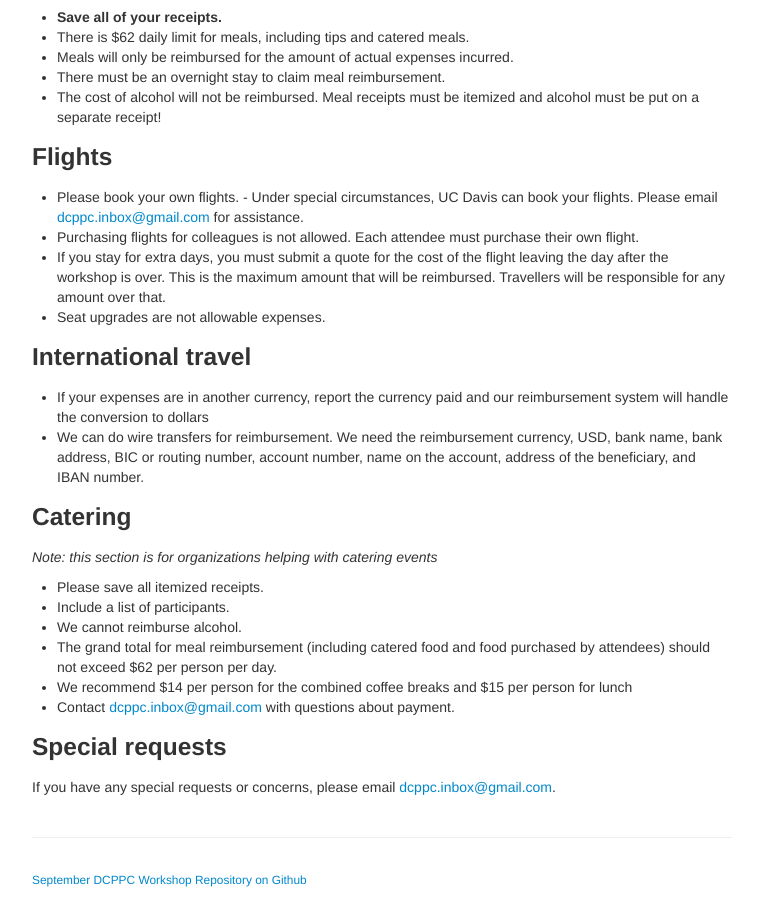
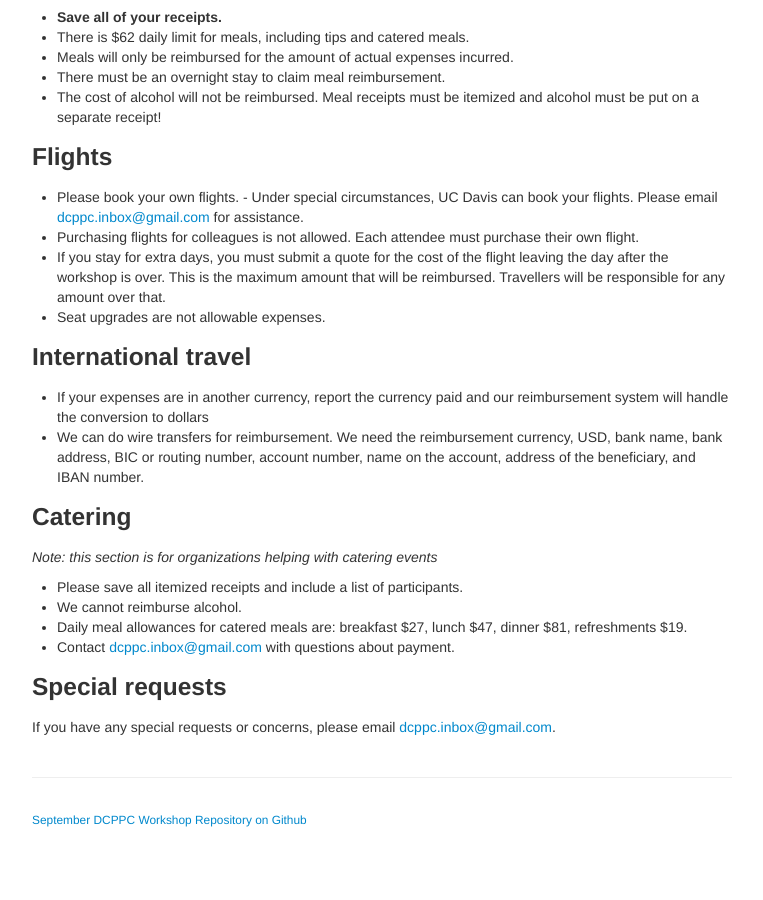
Before and after one commit to dcppc/2018-september-workshop, a Jekyll site: the page built from docs/reimbursements.md, in a window 1280 px wide and 900 px high, scrolled down 745 px. Shown: the whole window, without its empty margins (258-1021 px from the left). Built offline with Jekyll 4.4.1, drawn with Linux system fonts in a browser that asks for light colours; after the commit the page ends 1585 px from its top, so only the background shows below that; some of the changed text lies outside the part shown.

Commit message:
Update reimbursements.md
add 45 day recommendation for completed form and add catering limits

```diff
--- a/docs/reimbursements.md
+++ b/docs/reimbursements.md
@@ -44,11 +44,9 @@ We are **not able** to reimburse 3rd parties. If your employer pays for your exp
 
 ### Catering
 _Note: this section is for organizations helping with catering events_
-- Please save all itemized receipts.
-- Include a list of participants.
+- Please save all itemized receipts and include a list of participants.
 - We cannot reimburse alcohol.
-- The grand total for meal reimbursement (including catered food and food purchased by attendees) should not exceed $62 per person per day.
-- We recommend $14 per person for the combined coffee breaks and $15 per person for lunch
+- Daily meal allowances for catered meals are: breakfast $27, lunch $47, dinner $81, refreshments $19.
 - Contact <dcppc.inbox@gmail.com> with questions about payment.
 
 ### Special requests
```
Also changed, not shown: other parts of docs/reimbursements.md (+1 -1 lines).
